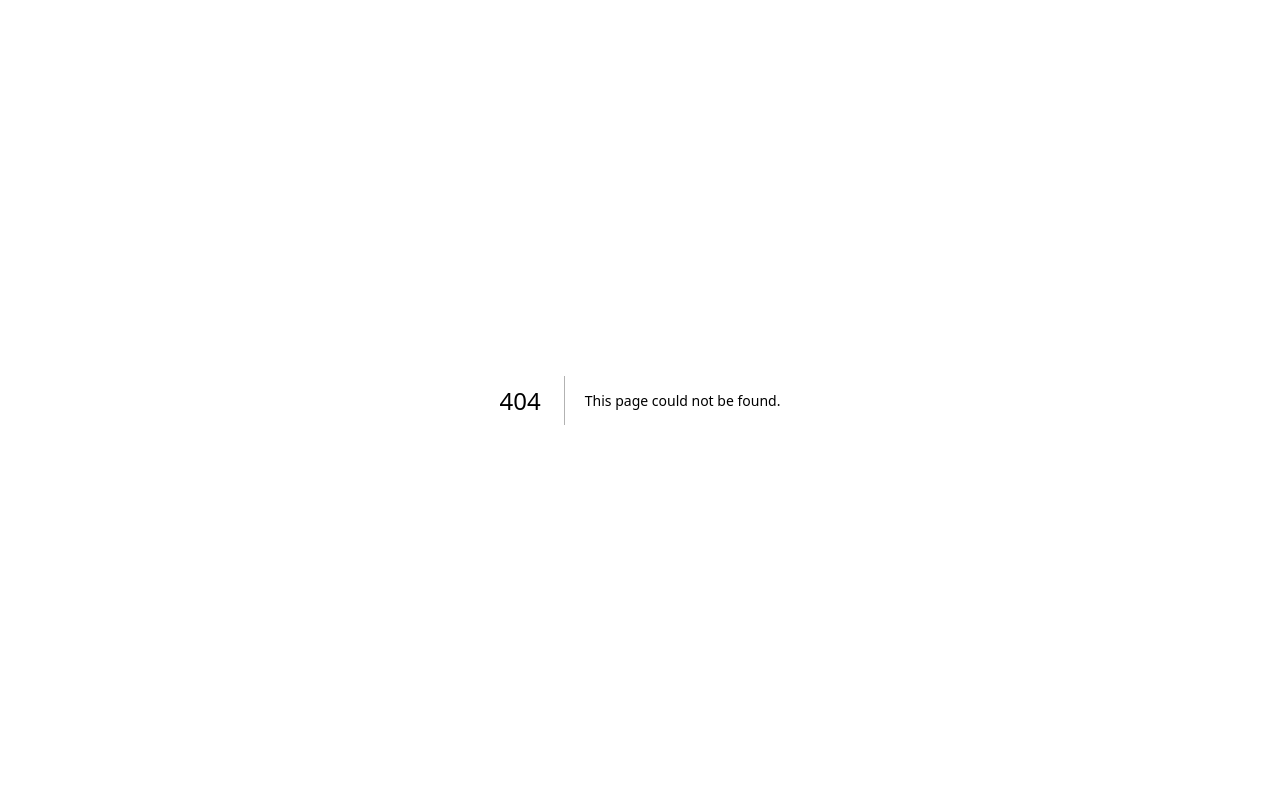
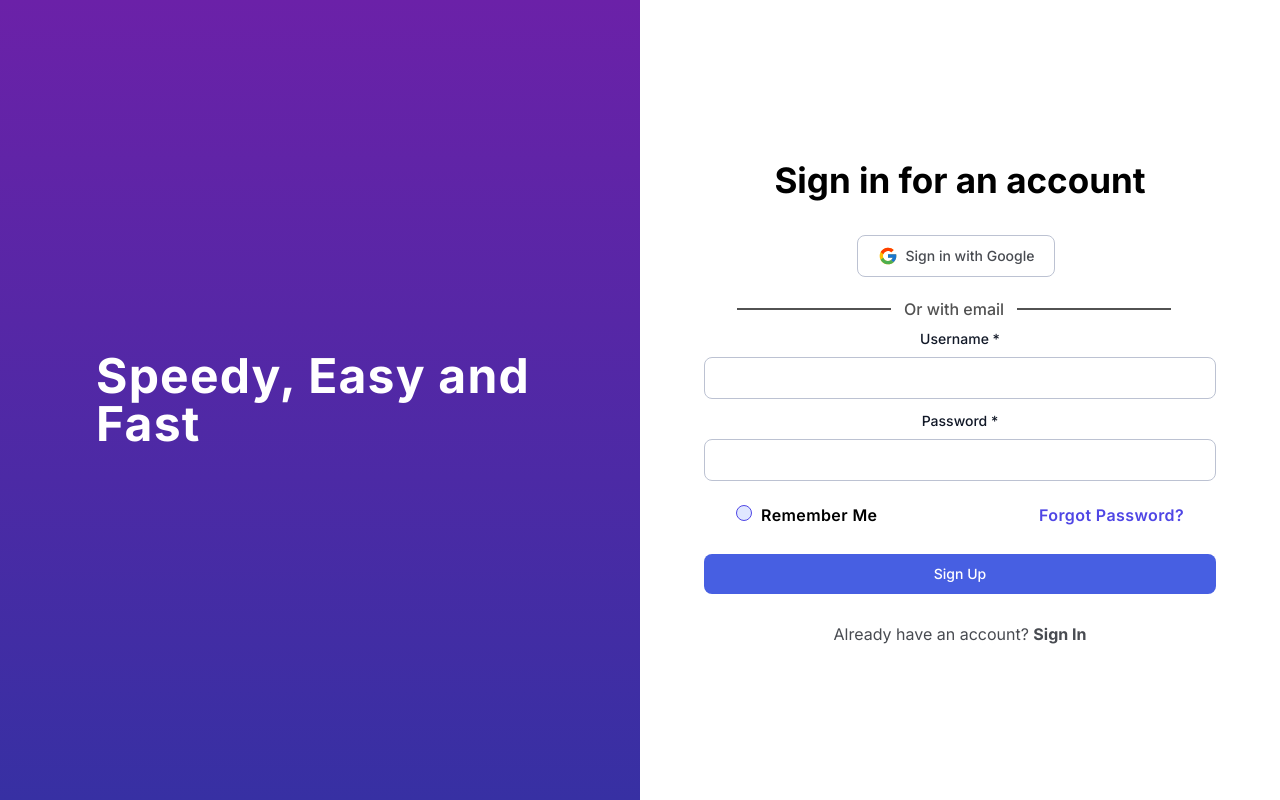
Before and after one commit to varad615/connectcorp, a Next.js app: page /reg in a window 1280 px wide. Before the commit this address had no page. Built offline with nearby package versions, Linux system fonts and the light colour scheme.

Commit message:
page fix

```diff
--- /dev/null
+++ b/src/app/reg/page.js
@@ -0,0 +1,103 @@
+import Image from "next/image";
+import Link from "next/link";
+import { FcGoogle } from "react-icons/fc";
+export default function reg() {
+  return (
+    <>
+      <div>
+        <section class="min-h-screen flex items-stretch text-white ">
+          <div class="lg:flex w-1/2 hidden bg-no-repeat bg-cover relative items-center bg-gradient-to-b from-purple-800 to-indigo-800">
+            <div class="w-full px-24 z-10">
+              <h1 class="text-5xl font-bold text-left tracking-wide">
+                Speedy, Easy and Fast
+              </h1>
+            </div>
+          </div>
+          <div class="lg:w-1/2 md:w-1/2 w-full flex items-center justify-center text-center md:px-16 px-0 z-0">
+            <div class="w-full py-6 z-20">
+              <form class="bg-white items-center flex flex-col">
+                <div className="text-black text-[35px] font-bold">
+                  Sign in for an account
+                </div>
+                <button
+                  type="button"
+                  class="text-[#484B51] border border-[#BCC2D2] mt-7 bg-white font-medium rounded-lg text-sm px-5 py-2.5 text-center inline-flex items-center mr-2 mb-2"
+                >
+                  <FcGoogle size={20} className="mr-2" />
+                  Sign in with Google
+                </button>
+                <div className="w-[446px] h-5 mt-3 relative">
+                  <div className="left-[167px] top-0 absolute text-neutral-600 text-[16px] font-medium">
+                    Or with email
+                  </div>
+                  <div className="w-[154px] h-[0px] left-[280px] top-[11px] absolute border border-neutral-600"></div>
+                  <div className="w-[154px] h-[0px] left-0 top-[11px] absolute border border-neutral-600"></div>
+                </div>
+
+                <div className="w-full flex flex-col gap-3 mt-3">
+                  <div class="sm:col-span-2 w-full">
+                    <label
+                      for="name"
+                      class="block mb-2 text-sm font-medium text-gray-900 "
+                    >
+                      Username *
+                    </label>
+                    <input
+                      type="text"
+                      name="name"
+                      id="name"
+                      class=" border border-[#BCC2D2] text-black bg-white text-sm rounded-lg focus:ring-primary-600 focus:border-primary-600 block w-full p-2.5 "
+                    />
+                  </div>
+
+                  <div class="sm:col-span-2 w-full">
+                    <label
+                      for="price"
+                      class="block mb-2 text-sm font-medium text-gray-900"
+                    >
+                      Password *
+                    </label>
+                    <input
+                      type="text"
+                      name="name"
+                      id="name"
+                      class=" border border-[#BCC2D2] text-black bg-white text-sm rounded-lg focus:ring-primary-600 focus:border-primary-600 block w-full p-2.5 "
+                    />
+                  </div>
+                </div>
+                <div className="w-[458px] h-[25px] relative mt-5">
+                  <div className="left-[30px] top-[2px] absolute text-black text-[16px] font-semibold tracking-wide">
+                    Remember Me
+                  </div>
+                  <div className="w-[25px] h-[25px] left-0 top-0 absolute justify-center items-center inline-flex">
+                    <input
+                      id="c1"
+                      type="checkbox"
+                      class="h-4 w-4 cursor-pointer rounded-full border-indigo-600 bg-indigo-100 text-[#475FE2]"
+                    />
+                  </div>
+                  <div className="left-[308px] top-[2px] absolute text-indigo-600 text-[16px] font-semibold tracking-wide">
+                    Forgot Password?
+                  </div>
+                </div>
+
+                <button
+                  type="submit"
+                  class="text-white bg-[#475FE2] mt-7 hover:bg-primary-800 w-full font-medium rounded-lg text-sm px-5 py-2.5 text-center"
+                >
+                  Sign Up
+                </button>
+                <Link href="/register">
+                  <div className="w-[458px] text-[#484B51] text-base mt-7 text-center">
+                    Already have an account?{" "}
+                    <span className="font-bold">Sign In</span>
+                  </div>
+                </Link>
+              </form>
+            </div>
+          </div>
+        </section>
+      </div>
+    </>
+  );
+}
--- a/src/app/register/page.js
+++ b/src/app/register/page.js
@@ -1,6 +1,7 @@
 import Image from "next/image";
 import Link from "next/link";
 import { FcGoogle } from "react-icons/fc";
+import { AiFillApple } from "react-icons/ai";
 export default function login() {
   return (
     <>
@@ -10,7 +11,7 @@ export default function login() {
             <div>
               <Image
                 priority
-                src="/register.svg"
+                src="/register.png"
                 height={300}
                 width={300}
                 alt="Follow us on Twitter"
@@ -20,11 +21,11 @@ export default function login() {
               </h1>
             </div>
           </div>
-          <div class="flex md:w-1/2 justify-center py-10 items-center bg-white">
-            <form class="bg-white items-center flex flex-col">
-              <div className="text-black text-[35px] font-bold">
-                Sign up for an account
-              </div>
+          <div class="flex md:w-1/2 sm:p-3 justify-center py-10 items-center bg-white">
+            <div class="max-w-2xl bg-white py-10 px-5 m-auto w-full">
+              <div class="text-3xl mb-6 font-bold text-center text-black">
+                <div>Sign up for an account</div>
+                <div>
                   <button
                     type="button"
                     class="text-[#484B51] border border-[#BCC2D2] mt-7 bg-white font-medium rounded-lg text-sm px-5 py-2.5 text-center inline-flex items-center mr-2 mb-2"
@@ -32,16 +33,21 @@ export default function login() {
                     <FcGoogle size={20} className="mr-2" />
                     Sign up with Google
                   </button>
-              <div className="w-[446px] h-5 mt-3 relative">
-                <div className="left-[167px] top-0 absolute text-neutral-600 text-[16px] font-medium">
-                  Or with email
+                  <button
+                    type="button"
+                    class="text-[#484B51] border border-[#BCC2D2] mt-7 bg-white font-medium rounded-lg text-sm px-5 py-2.5 text-center inline-flex items-center mr-2 mb-2"
+                  >
+                    <AiFillApple size={20} className="mr-2" />
+                    Sign up with Apple
+                  </button>
                 </div>
-                <div className="w-[154px] h-[0px] left-[280px] top-[11px] absolute border border-neutral-600"></div>
-                <div className="w-[154px] h-[0px] left-0 top-[11px] absolute border border-neutral-600"></div>
+                <hr class="w-48 h-1 mx-auto my-2 bg-gray-100 border-0 rounded md:my-5 dark:bg-gray-700" />
               </div>
 
-              <div class="grid mt-7 gap-4 sm:grid-cols-2">
-                <div>
+              <form>
+                <div class="grid grid-cols-2 gap-4 max-w-xl m-auto">
+                  <div class="col-span-2 lg:col-span-1">
+                    <div class="sm:col-span-2 w-full">
                       <label
                         for="name"
                         class="block mb-2 text-sm font-medium text-gray-900 "
@@ -55,10 +61,13 @@ export default function login() {
                         class=" border border-[#BCC2D2] text-black bg-white text-sm rounded-lg focus:ring-primary-600 focus:border-primary-600 block w-full p-2.5 "
                       />
                     </div>
-                <div>
+                  </div>
+
+                  <div class="col-span-2 lg:col-span-1">
+                    <div class="sm:col-span-2 w-full">
                       <label
-                    for="name"
-                    class="block mb-2 text-sm font-medium text-gray-900 "
+                        for="price"
+                        class="block mb-2 text-sm font-medium text-gray-900"
                       >
                         Last Name *
                       </label>
@@ -69,10 +78,13 @@ export default function login() {
                         class=" border border-[#BCC2D2] text-black bg-white text-sm rounded-lg focus:ring-primary-600 focus:border-primary-600 block w-full p-2.5 "
                       />
                     </div>
-                <div class="sm:col-span-2">
+                  </div>
+
+                  <div class="col-span-2">
+                    <div class="sm:col-span-2 w-full">
                       <label
-                    for="name"
-                    class="block mb-2 text-sm font-medium text-gray-900 "
+                        for="price"
+                        class="block mb-2 text-sm font-medium text-gray-900"
                       >
                         Username *
                       </label>
@@ -83,8 +95,9 @@ export default function login() {
                         class=" border border-[#BCC2D2] text-black bg-white text-sm rounded-lg focus:ring-primary-600 focus:border-primary-600 block w-full p-2.5 "
                       />
                     </div>
-
-                <div class="sm:col-span-2">
+                  </div>
+                  <div class="col-span-2">
+                    <div class="sm:col-span-2 w-full">
                       <label
                         for="price"
                         class="block mb-2 text-sm font-medium text-gray-900"
@@ -92,34 +105,40 @@ export default function login() {
                         Password *
                       </label>
                       <input
-                    type="text"
+                        type="password"
                         name="name"
                         id="name"
                         class=" border border-[#BCC2D2] text-black bg-white text-sm rounded-lg focus:ring-primary-600 focus:border-primary-600 block w-full p-2.5 "
                       />
                     </div>
                   </div>
-              <div className="w-[458px] text-[#484B51] text-xs mt-7">
+                  <div class="col-span-2 text-[#484B51]">
                     By creating an account, you are agreeing to our{" "}
                     <span className="font-bold">Privacy policy</span> and{" "}
                     <span className="font-bold">
                       Electronic Communication Policy.
                     </span>
                   </div>
-
+                  <div class="col-span-2 text-right">
                     <button
                       type="submit"
-                class="text-white bg-[#475FE2] mt-7 hover:bg-primary-800 w-full font-medium rounded-lg text-sm px-5 py-2.5 text-center"
+                      class="text-white bg-[#475FE2] mt-5 hover:bg-primary-800 w-full font-medium rounded-lg text-sm px-5 py-2.5 text-center"
                     >
                       Sign Up
                     </button>
+                  </div>
+                  <div class="col-span-2 text-right"></div>
+                </div>
+              </form>
+              <div class="text-base mb-6 text-center text-black">
                 <Link href="/login">
-                <div className="w-[458px] text-[#484B51] text-base mt-7 text-center">
+                  <div>
                     Already have an account?{" "}
-                  <span className="font-bold">Sign In</span>
+                    <span className="font-bold">Sign In</span>{" "}
                   </div>
                 </Link>
-            </form>
+              </div>
+            </div>
           </div>
         </div>
       </div>
```
Also changed, not shown: public/register.png (added), 1 other file (tests, documents, lock files or other folders). Lines whose indentation alone changed are shown as unchanged.
